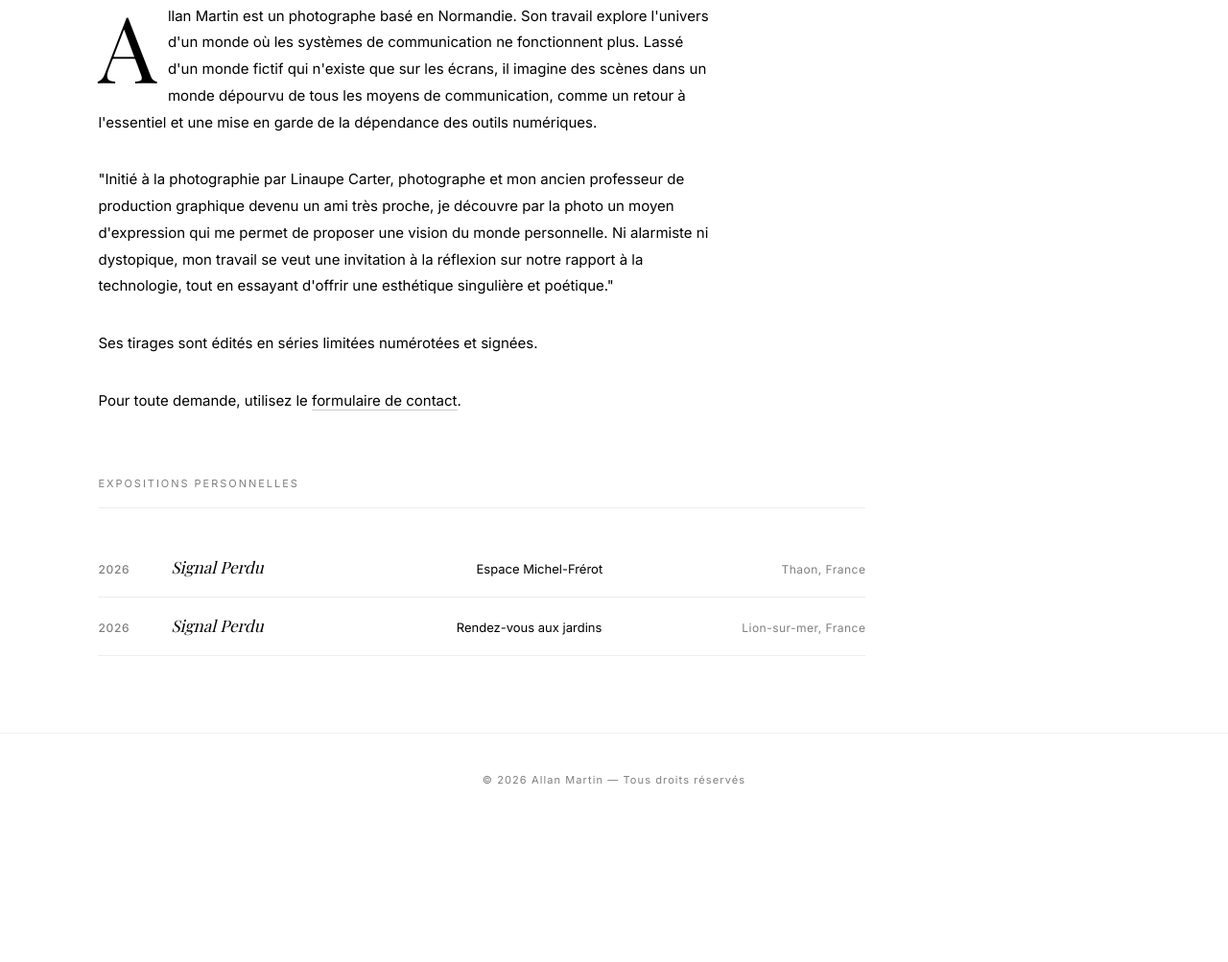
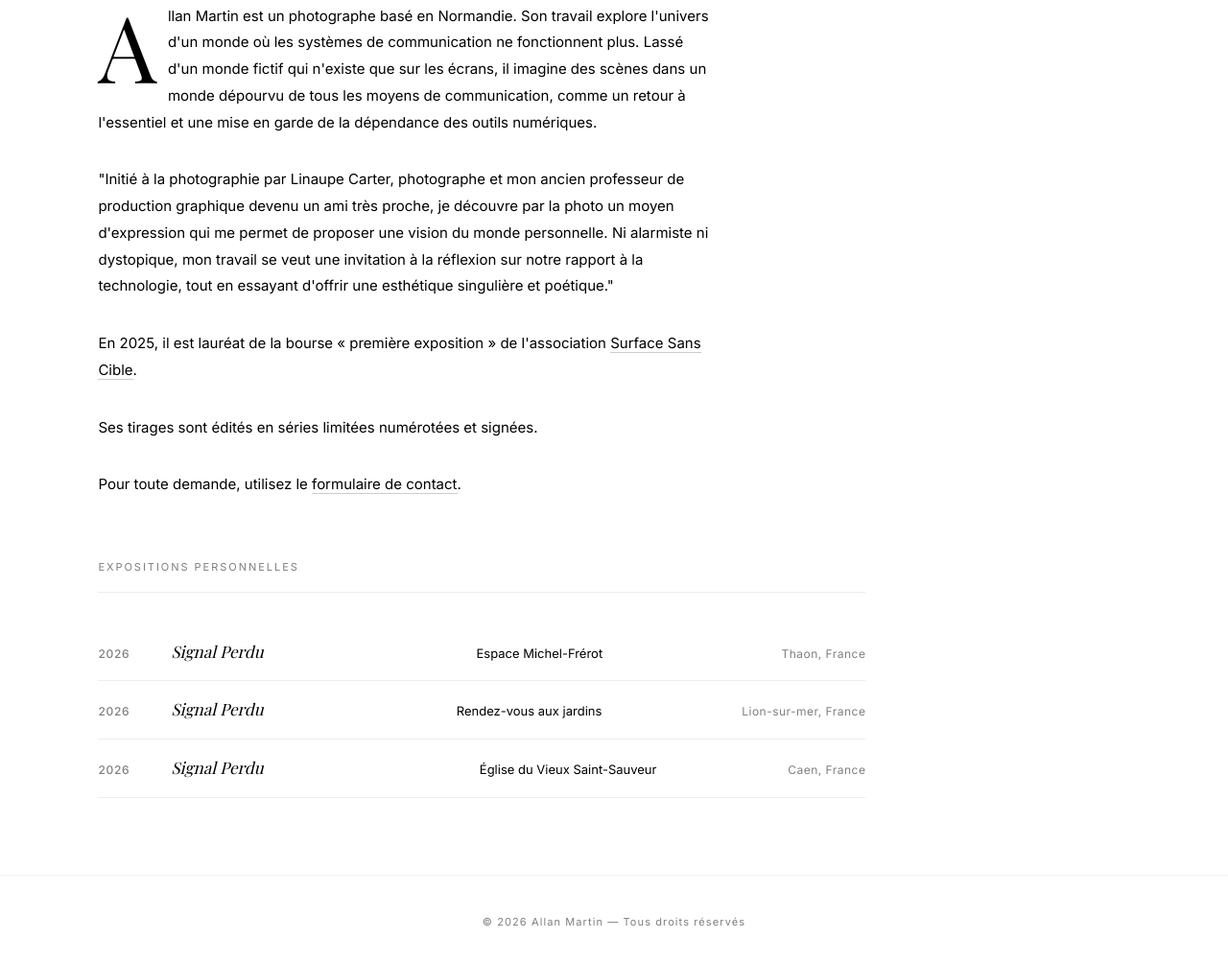
Before and after one commit to Comapik/allanmartin, a plain HTML site: page bio.html in a window 1280 px wide. Shown: the part 299-1302 px from the top of the page at 96% size. Before the commit the page ends 1161 px from the top, so only its background shows below. Drawn offline with nearby package versions, Linux system fonts and the light colour scheme; a web font is replaced by a local one.

Commit message:
ajout expo Caen et bourse Surface Sans Cible
Co-Authored-By: Claude Opus 5.5 <noreply@anthropic.com>

```diff
--- a/bio.html
+++ b/bio.html
@@ -76,6 +76,10 @@
 
       </p>
       <p>
+        En 2025, il est lauréat de la bourse « première exposition » de l'association
+        <a href="https://surfacesanscible.fr/" target="_blank" rel="noopener noreferrer">Surface Sans Cible</a>.
+      </p>
+      <p>
         Ses tirages sont édités en séries limitées numérotées et signées.
       </p>
       <p>
@@ -101,6 +105,13 @@
           <span class="expo-title"><em>Signal Perdu</em></span>
           <span class="expo-venue">Rendez-vous aux jardins</span>
           <span class="expo-location">Lion-sur-mer, France</span>
+        </li>
+
+        <li class="expo-item">
+          <span class="expo-year">2026</span>
+          <span class="expo-title"><em>Signal Perdu</em></span>
+          <span class="expo-venue">Église du Vieux Saint-Sauveur</span>
+          <span class="expo-location">Caen, France</span>
         </li>
 
       </ul>
```
